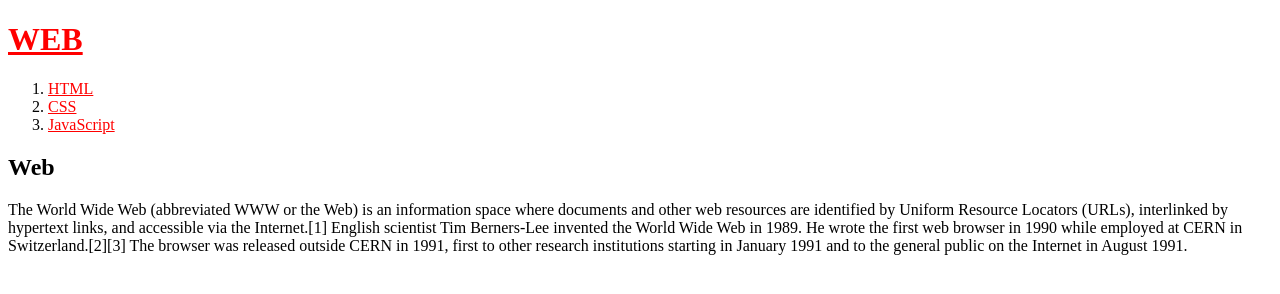
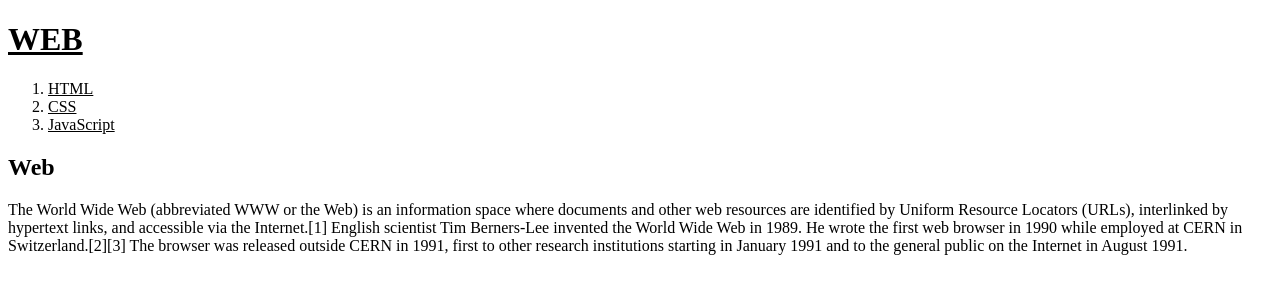
Before and after one commit to seamanse/web1, a plain HTML site: page index.html in a window 1280 px wide. Drawn offline with Linux system fonts and the light colour scheme; a script that the page names is missing.

Commit message:
Add files via upload

```diff
--- a/index.html
+++ b/index.html
@@ -5,7 +5,7 @@
 <title>WEB1 - Welcome</title>
 <meta charset="utf-8">
 <style>
-a {color:red;}
+a {color:black;}
 </style>
 
 
```
